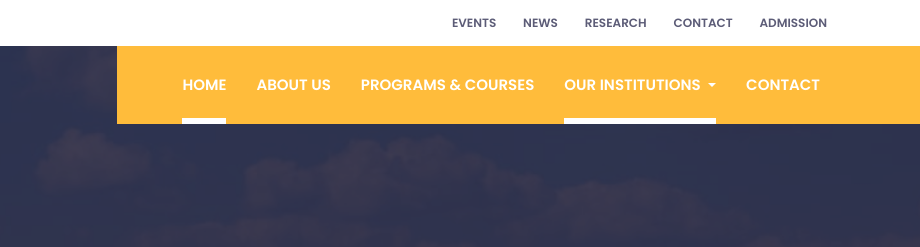
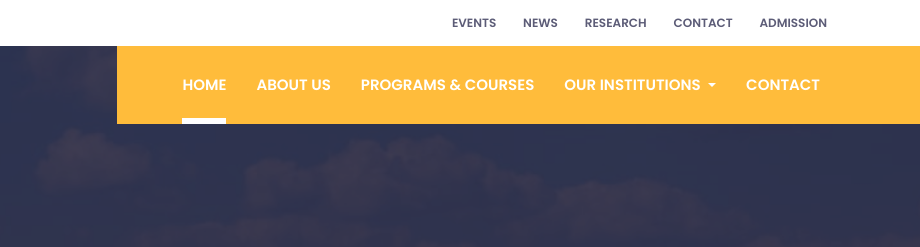
Before and after one commit to VK1257/RRHET, a plain HTML site: page index.html in a window 1280 px wide. Shown: the top 247 px of the page, 360-1280 px from the left. Drawn offline with Linux system fonts and the light colour scheme; some packages are replaced by stand-ins of ours.

Commit message:
Update index.html

```diff
--- a/index.html
+++ b/index.html
@@ -84,7 +84,7 @@
             <li class="nav-item @@courses">
               <a class="nav-link" href="courses.html">Programs & Courses</a>
             </li>
-            <li class="nav-item dropdown view active">
+            <li class="nav-item dropdown view ">
               <a class="nav-link dropdown-toggle" href="#" id="navbarDropdown" role="button" data-toggle="dropdown"
                 aria-haspopup="true" aria-expanded="false">
                 Our Institutions
```
